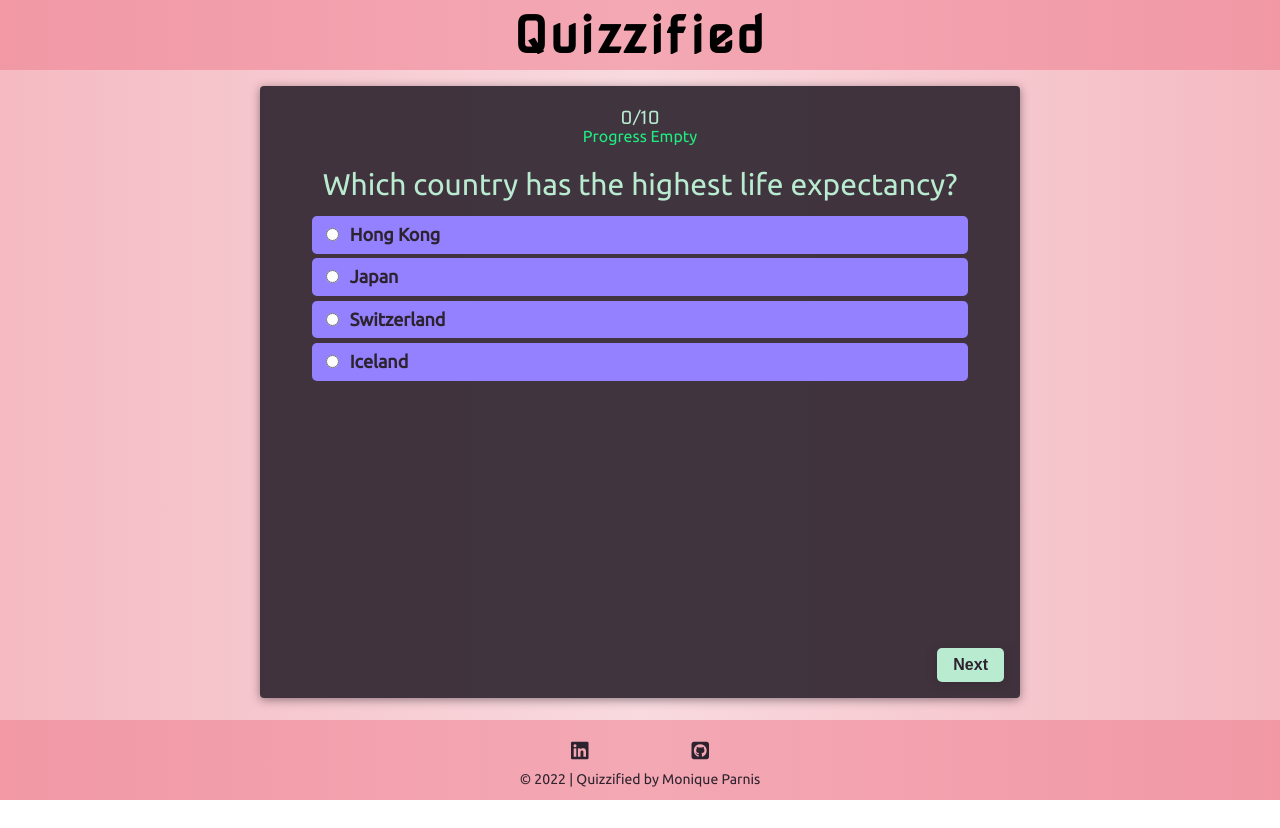
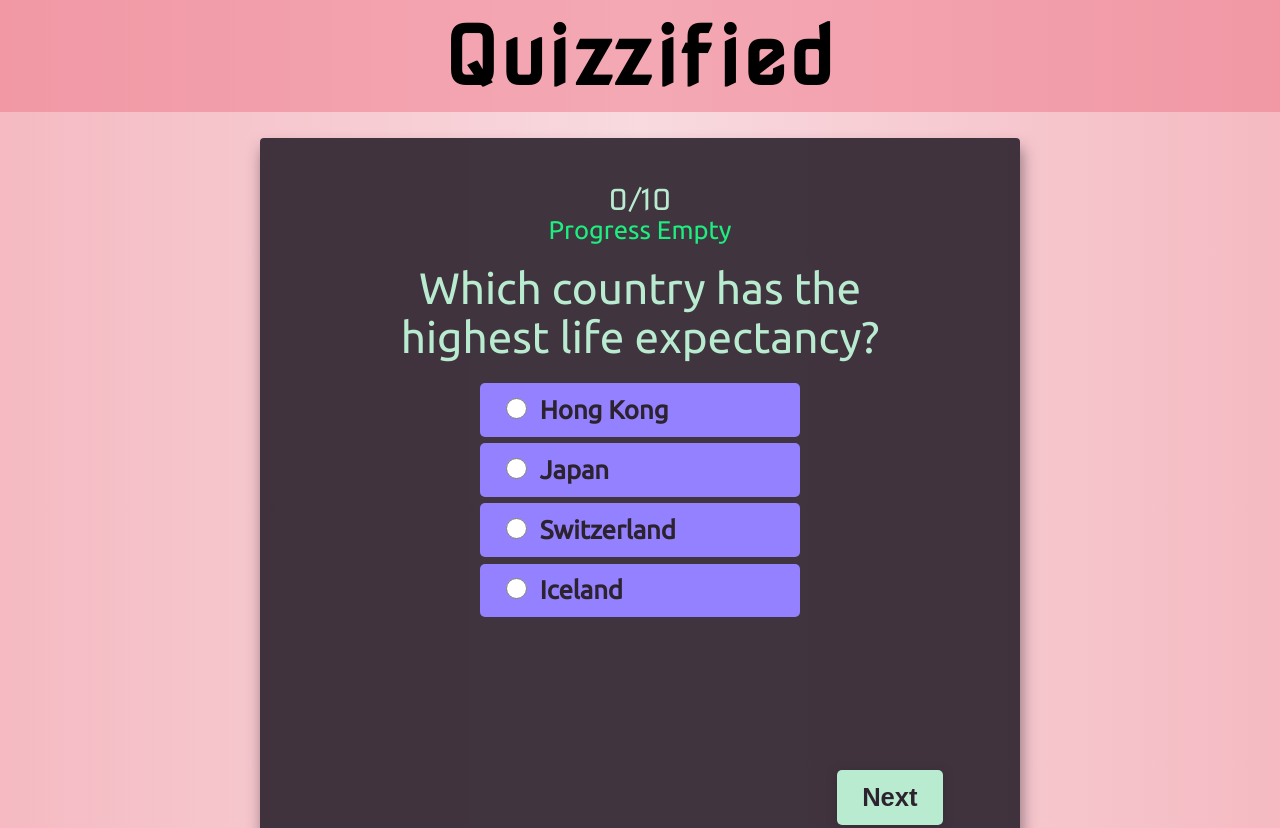
Before and after one commit to MoniPar/quiz, a plain HTML site: page quiz.html in a window 1280 px wide. Shown: the top 828 px of the page. Before the commit the page ends 800 px from the top, so only its background shows below. Drawn offline with Linux system fonts and the light colour scheme.

Commit message:
Add media queries

```diff
--- a/assets/css/styles.css
+++ b/assets/css/styles.css
@@ -190,14 +190,13 @@ input[type="text"]:focus {
 /* The main container for the quiz */
 .game-area {
     max-width: 760px;
-    /* height: 80vh; */
     width: 80%;
     background-color: rgba(45, 35, 46, .9);
     font-family: 'Ubuntu', sans-serif;
     border-radius: 4px;
     padding: 1em;
     margin: 1em auto;
-    box-shadow: 0 2px 10px rgba(45, 35, 46, .5);
+    box-shadow: 2px 10px 15px rgba(45, 35, 46, .5);
 }
 
 .progress {
@@ -209,7 +208,7 @@ input[type="text"]:focus {
     align-items: center;
 }
 
-#progress-text {
+.progress-txt {
     font-family: 'Nova Square', cursive;
     color: #B8EBD0;
     font-size: 1.8rem;
@@ -218,16 +217,15 @@ input[type="text"]:focus {
     align-items: center;
 }
 
-#progress-bar {
+.progress-bar {
     color: #1dee7f;
-
 }
 
 .quiz-container {
     position: relative;
     width: 100%;
-    height: 60vh;
-    margin-top: 1em;
+    min-height: 30rem;
+    margin: 1em auto;
     padding: 1em;
     color: #B8EBD0;
     text-align: center;
@@ -251,34 +249,32 @@ input[type="text"]:focus {
 }
 
 .question {
-    width: 100%;
-
-    font-size: 3rem;
-    margin-bottom: .5em;
+    max-width: 600px;
+    font-size: 2.75rem;
+    margin: 0 auto .5em;
 }
 
 .answers {
-    width: 90%;
+    width: 200px;
     display: flex;
     flex-direction: column;
-    justify-content: center;
     text-align: justify;
     margin: 0 auto;
 }
 
 input[type="radio"] {
-    margin-right: .5em;
+    margin: 0 .5em;
+    width: 1em;
+    height: 1em;
 }
 
 .radio-label {
     background-color: #9381FF;
     color: #2D232E;
-    font-size: 1.8rem;
+    font-size: 1.6rem;
     font-weight: 700;
-
     margin-bottom: .25em;
     padding: .5em .75em;
-
     border-radius: 5px;
     cursor: pointer;
 }
@@ -294,13 +290,18 @@ input[type="radio"] {
     color: #B8EBD0;
 }
 
+.controls {
+    margin: 1em;
+}
+
 .btn-nav--next {
     float: right;
 }
 
 .btn-nav {
     display: inline-block;
-    color: #2D232E;font-size: 1.6rem;
+    color: #2D232E;
+    font-size: 1.6rem;
     font-weight: 700;
     background-color: #B8EBD0;
     padding: .5em 1em;
@@ -331,8 +332,32 @@ input[type="radio"] {
     box-shadow: 0 4px 15px rgb(45, 35, 46);
 }
 
+
 @media only screen and (min-width: 760px) {
+    html {
+        font-size: 100%;
+    }
+
+    header {
+        height: 112px;
+    }
+
+    footer {
+        height: 128px
+    }
+
     .game-area {
-        width: 60%;
+        padding: 2em;
     }
+
+    .answers {
+        width: 320px;
+    }
+
+    input[type="radio"] {
+        margin: 0 .5em;
+        width: 1.6em;
+        height: 1.6em;
+    }
+
 }
--- a/quiz.html
+++ b/quiz.html
@@ -20,12 +20,12 @@
     </header>
     <main class="game-area">
         <div class="progress">
-            <div id="progress-text">
+            <div id="progress-text" class="progress-txt">
                 <p>0</p>
                 <p>/</p>
                 <p>10</p>
             </div>
-            <div id="progress-bar">Progress Empty</div>
+            <div id="progress-bar" class="progress-bar">Progress Empty</div>
         </div>
         <div class="quiz-container">
             <div id="quiz" tabindex="0"></div>
```
